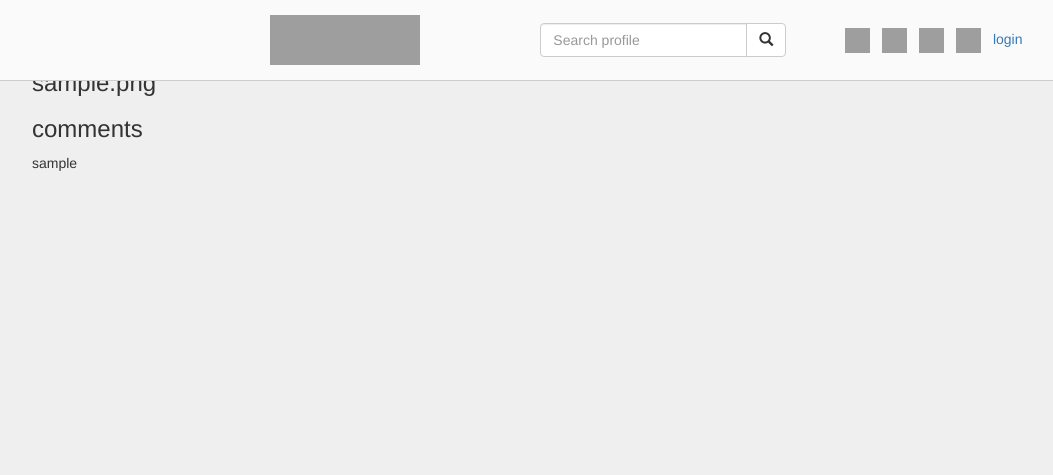
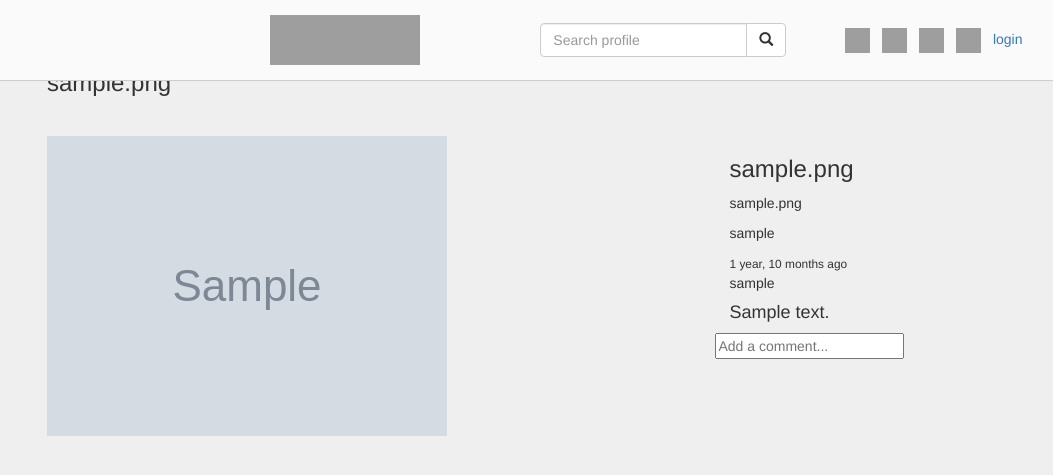
Before and after one commit to kennedybabu/instagram-clone, a Django app: page /image/1 in a window 1280 px wide. Shown: the top 475 px of the page, without its empty margins (38-1091 px from the left). Run offline with Django 3.2, Linux system fonts and the light colour scheme; tables that the repository leaves empty hold one stand-in row (values such as "Sample post"); grey boxes marked "Sample" are stand-in pictures; some libraries are stand-ins or nearby versions; grey boxes are pictures that could not be loaded.

Commit message:
feature: enable a user to comment on a post, and have their comment show up

```diff
--- a/app/templates/image.html
+++ b/app/templates/image.html
@@ -1,19 +1,57 @@
 {% extends 'base.html' %}
 
 {% block content %}
+   <div class="container">
     <h3>{{ image.image_name }}</h3>
 
-    <div class="comments">
+    <!-- <div class="comments">
+        <div class="row">
+            .col-md-7
+        </div>
         <h3>comments</h3>
 
-        <!-- {% for comment in comments %}
-            <div>
-                <small>@{{ comment.user.username }}</small>
-            </div>
-        {% endfor %} -->
         {% for comment in comments %}
             <p>{{ comment.user.username }}</p>
+            <h4>{{ comment.comment_content }}</h4>
+        {% endfor %}
+    </div> -->
 
+
+<div class="comments">
+    <div class="row">
+        <div class="col-md-7">
+            <img src="{{ image.image_content.url }}" alt="image">
+        </div>
+        <div class="col-md-5">
+            <h3>{{ image.image_name}}</h3>
+            <p>{{ image.image_caption }}</p>
+            <p>{{ image.user.username }}</p>
+            <small>{{ image.date_created|timesince }} ago</small>
+
+            {% for comment in comments %}
+            <p>{{ comment.user.username }}</p>
+            <h4>{{ comment.comment_content }}</h4>
         {% endfor %}
+        </div>
+        <div class="comments-section">
+            <form action="" method="POST">
+                {% csrf_token %}
+                <input type="text" name="comment_content" placeholder="Add a comment...">
+            </form>
+            <!-- {% if comment in comments %}  -->
+                <!-- {% for comment in comments %}
+                    <p>{{ comment.comment_content }}</p>
+                {% endfor %} -->
+                    {% for comment in comments %}
+                        <p>{{ comment.user.username }}</p>
+                        <h4>{{ comment.comment_content }}</h4>
+                    {% endfor %}
+            <!-- {% else %}
+                <h3>sorry there are no comments</h3>
+            {% endif %} -->
+        </div>
     </div>
+
+</div>
+   </div>
 {% endblock %}
--- a/app/templates/navbar.html
+++ b/app/templates/navbar.html
@@ -46,12 +46,6 @@
 
           {% if request.user.is_authenticated %}
              <P>Hello {{request.user}}</P>
-             <!-- <div class="profile">
-              <img src="{{ image.user.profile.profile_photo.url }}" alt="">
-            </div> -->
-             <!-- <a href="{% url 'logout' %}">logout</a> -->
-          {% else %}
-            <!-- <a href="{% url 'login' %}">login</a> -->
           {% endif %}
       </div>
 
--- a/app/views.py
+++ b/app/views.py
@@ -75,7 +75,15 @@ def image(request, image_id):
     except ObjectDoesNotExist:
         raise Http404()
     comments = image.comment_set.all()
-    # comments = Comment.objects.get()
+
+    if request.method == 'POST':
+        comment = Comment.objects.create (
+            user = request.user,
+            image = image,
+            comment_content = request.POST.get('comment_content')
+        )
+
+        return redirect('home')
     context = {
         'image':image,
         'comments': comments
--- a/static/css/baseapp.css
+++ b/static/css/baseapp.css
@@ -10,8 +10,6 @@ body {
 .intro {
     margin-top: 5rem;
 }
-
-
 
 .image-container {
     height: 60%;
@@ -86,6 +84,10 @@ img {
     height: 60%;
     border-radius: 50px;
 }
+.top-bar {
+    background-color: #fafafa;
+
+}
 
 .upper-bar {
     min-height: 13%;
@@ -144,7 +146,9 @@ body > div > div > div > div.content.col-md-5 > div:nth-child(6) > div.icons-con
     height: 25px;
 }
 
-/* modal */
+.comments {
+    margin-top: 4rem;
+}
 
 .modal-body {
     display: flex;
```
Also changed, not shown: app/templates/home.html (+5 -2 lines).
